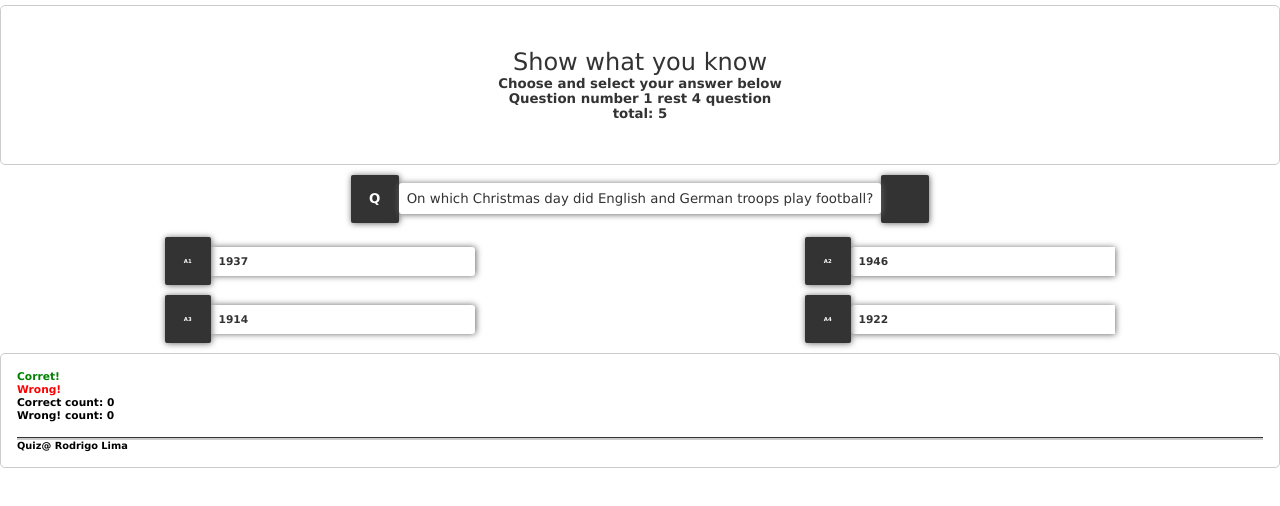
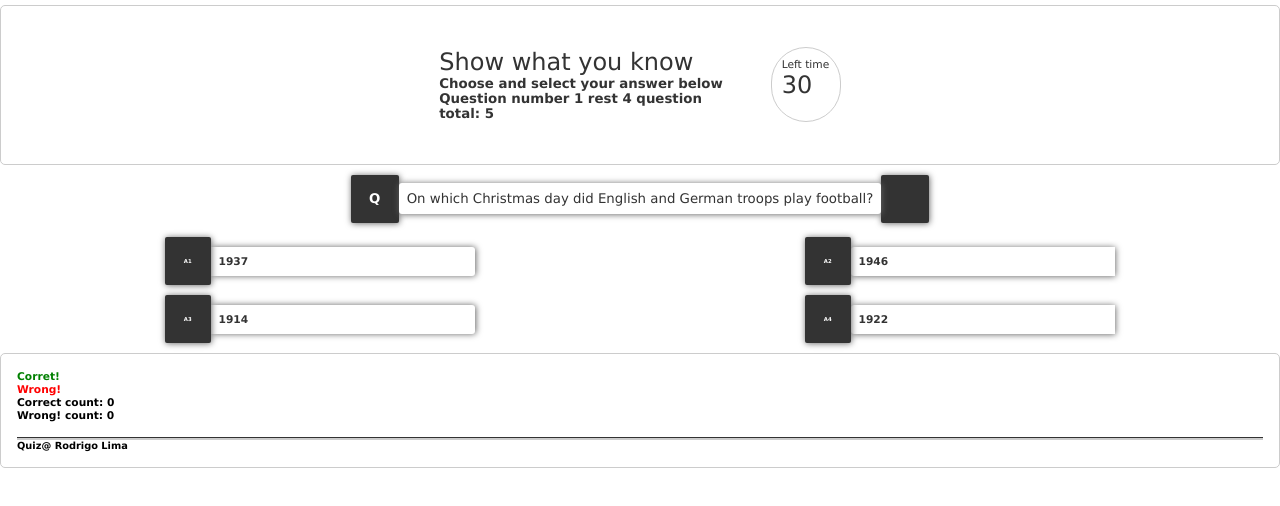
Before and after one commit to rniochy/redux-react-usecontext, a React (Vite) app: page / in a window 1280 px wide. Shown: the top 506 px of the page. Built offline with nearby package versions, Linux system fonts and the light colour scheme.

Commit message:
Adding timer

```diff
--- a/component/header/header.css
+++ b/component/header/header.css
@@ -1,7 +1,6 @@
 .header-content {
   height: 20vh;
   display: flex;
-  flex-direction: column;
   color: #333333;
   border: 1px solid #cccccc;
   display: flex;
@@ -9,10 +8,29 @@
   align-items: center;
   font-size: 12pt;
 }
-.header-content h2 {
+.header-content div h2 {
      font-weight: 400;
      font-size: x-large;
 }
-.header-content P {
+.header-content div P {
     font-size: 10pt;
 }
+
+.header-timer-number {
+   margin-left: 3rem;
+   display: flex;
+   flex-direction: column;
+   border: 1px solid #cccccc;
+   border-radius: 100px;
+   padding: 10px;
+   height: 75px;
+   width: 70px;
+}
+.header-timer span span:last-child{
+    font-size: 18pt;
+    position: relative;
+}
+.header-timer span span{
+   font-size: 8pt;
+   /* position: absolute; */
+}
--- a/component/header/index.jsx
+++ b/component/header/index.jsx
@@ -3,12 +3,23 @@ import './header.css'
 const Header = ({score}) => {
     const {left, remain} = score;
     return (
+     <>
         <div className='header-content content'>
-            <h2>Show what you know</h2>
-            <p>Choose and select your answer below</p>
-            <p>Question number {left} rest {remain - left} question</p>
-            <p>total: {remain}</p>
+            <div>
+                <h2>Show what you know</h2>
+                <p>Choose and select your answer below</p>
+                <p>Question number {left} rest {remain - left} question</p>
+                <p>total: {remain}</p>
+            </div>
+            <div className='header-timer'>
+                <span className='header-timer-number'>
+                    <span>Left time</span>
+                    <span>30</span>
+
+                </span>
+            </div>
         </div>
+     </>
     );
 }
 export default Header;
```
